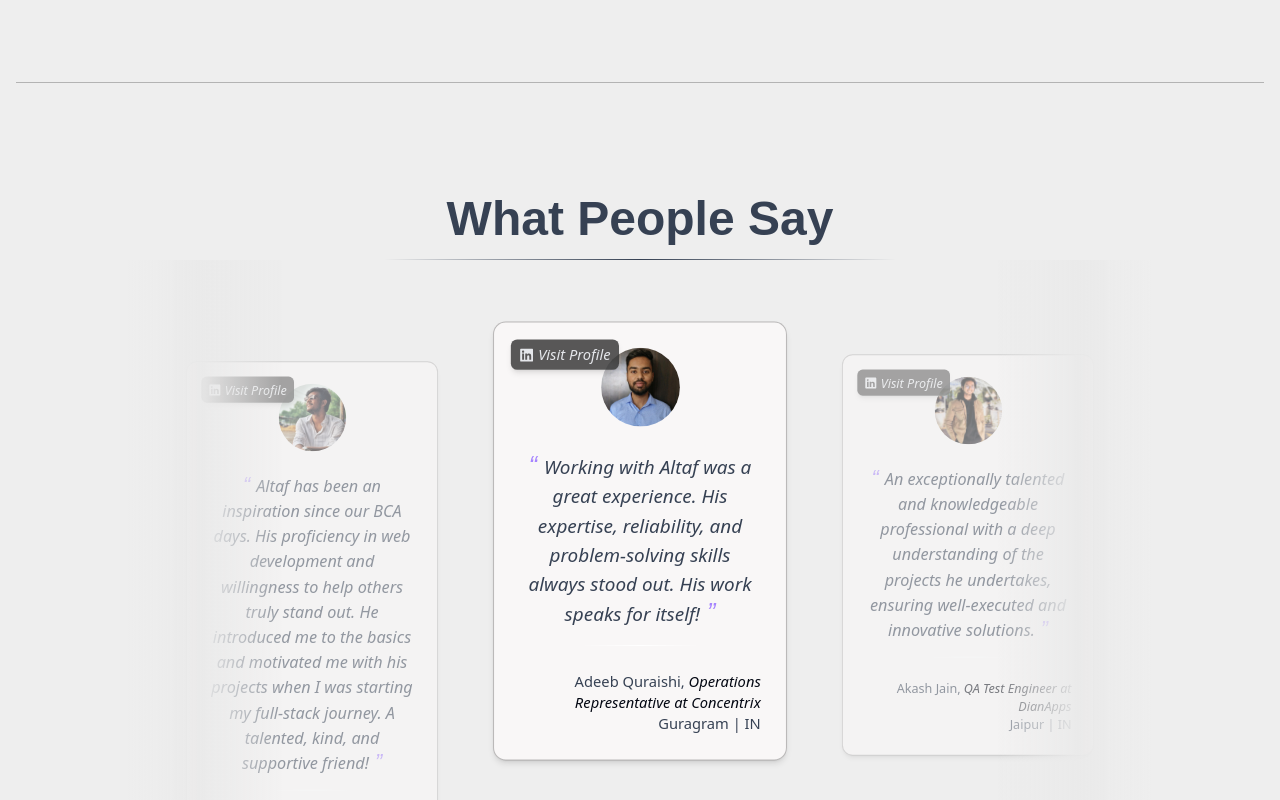
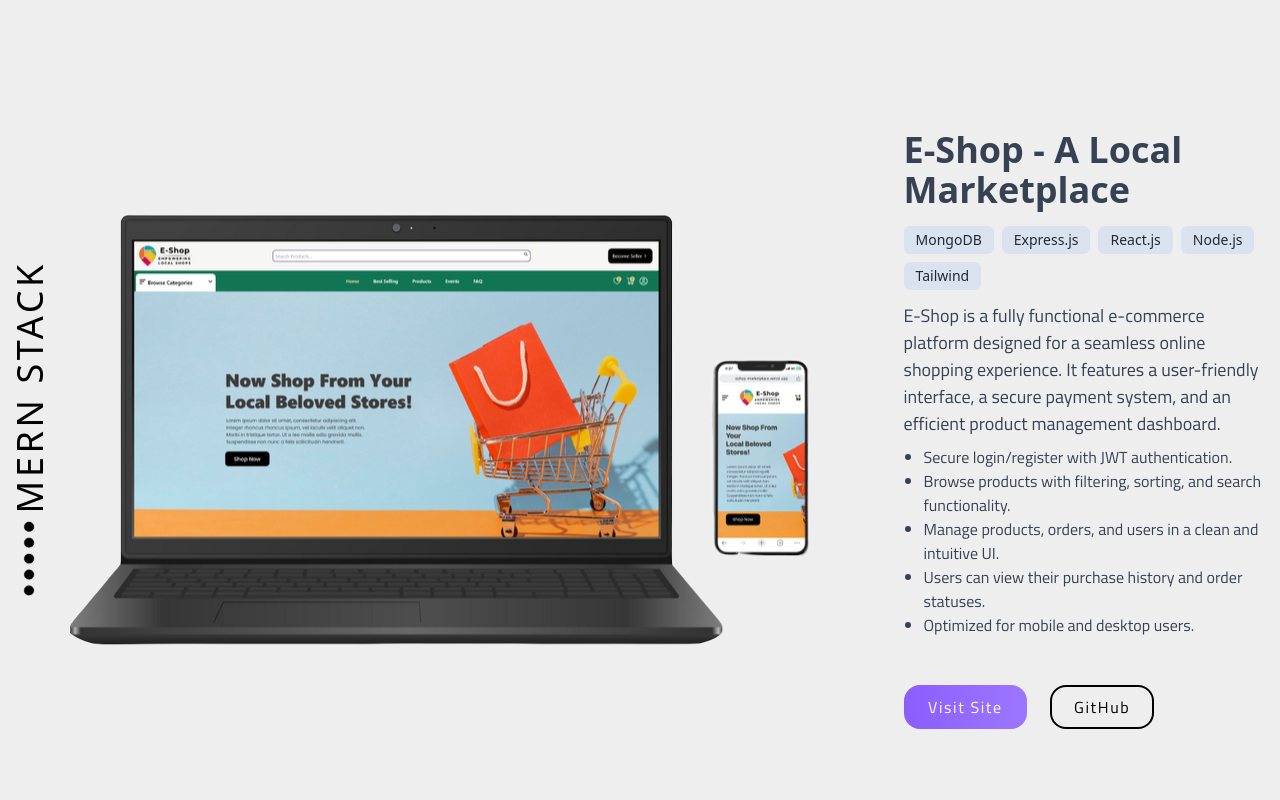
Before and after one commit to Altafraza07/ARZ.web, a React (Vite) app: page / in a window 1280 px wide. Shown: the part 5960-6760 px from the top of the page. Built offline with nearby package versions, Linux system fonts and the light colour scheme; a web font is replaced by a local one.

Commit message:
Update Projects.jsx

```diff
--- a/src/components/Projects.jsx
+++ b/src/components/Projects.jsx
@@ -19,7 +19,18 @@ const Projects = () => {
 
   const projects = [
     { eshop: ["MongoDB", "Express.js", "React.js", "Node.js", "Tailwind"] },
-    { lawyer: ["HTML", "CSS", "Javascript", "ReactJs","Vite", "AnimateOnScroll", "React-Sclick for Carousel", "Vercel"] },
+    {
+      lawyer: [
+        "HTML",
+        "CSS",
+        "Javascript",
+        "ReactJs",
+        "Vite",
+        "AnimateOnScroll",
+        "React-Sclick for Carousel",
+        "Vercel",
+      ],
+    },
     { new: ["Vue.js", "Firebase", "Bootstrap", "GraphQL"] },
   ];
 
@@ -155,13 +166,22 @@ const Projects = () => {
             </div>
 
             <p className="md:text-[18px] text-[16px] font-medium titillium-web dark:text-gray-300 text-gray-700 text-left mb-2">
-      This is a professional portfolio website built for a lawyer client during a freelance project. It showcases their background, practice areas, testimonials, and contact form, designed to build trust and encourage client inquiries. The site is fully responsive and optimized for performance and accessibility.
+              This is a professional portfolio website built for a lawyer client
+              during a freelance project. It showcases their background,
+              practice areas, testimonials, and contact form, designed to build
+              trust and encourage client inquiries. The site is fully responsive
+              and optimized for performance and accessibility.
             </p>
             <ul className="md:text-[16px] text-[14px] list-disc titillium-web dark:text-gray-300 text-gray-700 ml-5">
               <li>Developed using React, TailwindCSS, and AnimateOnScroll.</li>
               <li>Fully responsive and cross-browser compatible layout.</li>
-      <li>Professionally hosted on Vercel with custom domain from Hostinger.</li>
-      <li>Smooth animations and clear content hierarchy for strong UX.</li>
+              <li>
+                Professionally hosted on Vercel with custom domain from
+                Hostinger.
+              </li>
+              <li>
+                Smooth animations and clear content hierarchy for strong UX.
+              </li>
               <li>Fast load times and SEO-friendly structure.</li>
             </ul>
 
@@ -228,6 +248,103 @@ const Projects = () => {
 
         {/* project 3 */}
       </div>
+       <div className=" flex flex-col sm:flex-row justify-center gap-25 md:mb-12 md:py-24 py-12">
+          <div className="flex flex-row justify-center items-center w-full sm:w-auto md:gap-4">
+            <div className="flex flex-col">
+              <h2 className="vertical-bt font-extralight text-xl md:text-4xl tracking-widest montserrat text-[#000] dark:text-white">
+                MERN STACK
+              </h2>
+              {darkMode ? (
+                <img
+                  src="dot.png"
+                  alt=""
+                  className="md:w-[45%] w-[15px] mt-1 md:ml-2.5 ml-2"
+                />
+              ) : (
+                <img
+                  src="blackdot.png"
+                  alt=""
+                  className="md:w-[45%] w-[15px] mt-1 md:ml-2.5 ml-2"
+                />
+              )}
+            </div>
+            <img
+              src="mockup1.png"
+              alt=""
+              className="items-center md:w-[100%] w-[350px] rounded-lg"
+            />
+          </div>
+
+          <div className="md:flex md:flex-col block md:w-[30%] w-full text-left px-2 md:px-0">
+            <h1 className="font-bold text-2xl md:text-4xl mb-4  dark:text-gray-200 text-gray-700">
+              E-Shop - A Local Marketplace
+            </h1>
+
+            <div className="space-y-4 m-0">
+              {projects.map((project, index) => (
+                <div key={index} className="flex flex-wrap gap-2 mb-1">
+                  {project.eshop?.map((tech, idx) => (
+                    <span
+                      key={idx}
+                      className="dark:bg-gray-800 dark:text-white bg-[#DBE2EF] text-gray-800 px-3 py-1 rounded-md text-sm m-0"
+                    >
+                      {tech}
+                    </span>
+                  ))}
+                </div>
+              ))}
+            </div>
+
+            <p className="md:text-[18px] text-[16px] font-medium titillium-web dark:text-gray-300 text-gray-700 text-left mb-2">
+              E-Shop is a fully functional e-commerce platform designed for a
+              seamless online shopping experience. It features a user-friendly
+              interface, a secure payment system, and an efficient product
+              management dashboard.
+            </p>
+            <ul className="md:text-[16px] text-[14px] list-disc titillium-web dark:text-gray-300 text-gray-700 text-left ml-5">
+              <li> Secure login/register with JWT authentication. </li>
+              <li>
+                Browse products with filtering, sorting, and search
+                functionality.
+              </li>
+              <li>
+                Manage products, orders, and users in a clean and intuitive UI.
+              </li>
+              <li>Users can view their purchase history and order statuses.</li>
+              <li> Optimized for mobile and desktop users.</li>
+            </ul>
+
+            <div className="md:mt-12 mt-4 md:flex items-end">
+              <div
+                className={`titillium-web tracking-widest duration-300 bg-gradient-to-r from-[#8B5DFF] to-[#9d76ff] dark:from-violet-400 dark:to-violet-500 relative px-6 py-[10px] text-white hover:text-white font-semibold rounded-2xl overflow-hidden gradient-hover ${
+                  darkMode ? "gradient-dark" : "gradient-light"
+                } mr-6`}
+              >
+                <a
+                  href="https://eshop-marketplace.vercel.app/"
+                  target="_blank"
+                  className="gradient-text titillium-web tracking-widest md:text-[16px] text-[14px]"
+                >
+                  Visit Site
+                </a>
+              </div>
+
+              <div
+                className={`titillium-web tracking-widest duration-300 relative px-6 py-[10px] gradient-hover hover:text-white text-black dark:text-white font-semibold rounded-2xl overflow-hidden gradient-hover shadow-[inset_0_0_0_2px_black] dark:shadow-[inset_0_0_0_2px_white] hover:shadow-[inset_0_0_10px_2px_rgba(0,0,0,0.3)] dark:hover:shadow-[inset_0_0_10px_2px_rgba(255,255,255,0.6)] ${
+                  darkMode ? "gradient-dark" : "gradient-light"
+                }`}
+              >
+                <a
+                  href="https://github.com/Altafraza07/e-shop"
+                  target="_blank"
+                  className="gradient-text titillium-web tracking-widest md:text-[16px] text-[14px]"
+                >
+                  GitHub
+                </a>
+              </div>
+            </div>
+          </div>
+        </div>
       <hr className="h-[1px] dark:bg-white/25 bg-black/25 border-none w-full my-12" />
     </div>
   );
```
Lines whose indentation alone changed are shown as unchanged.
